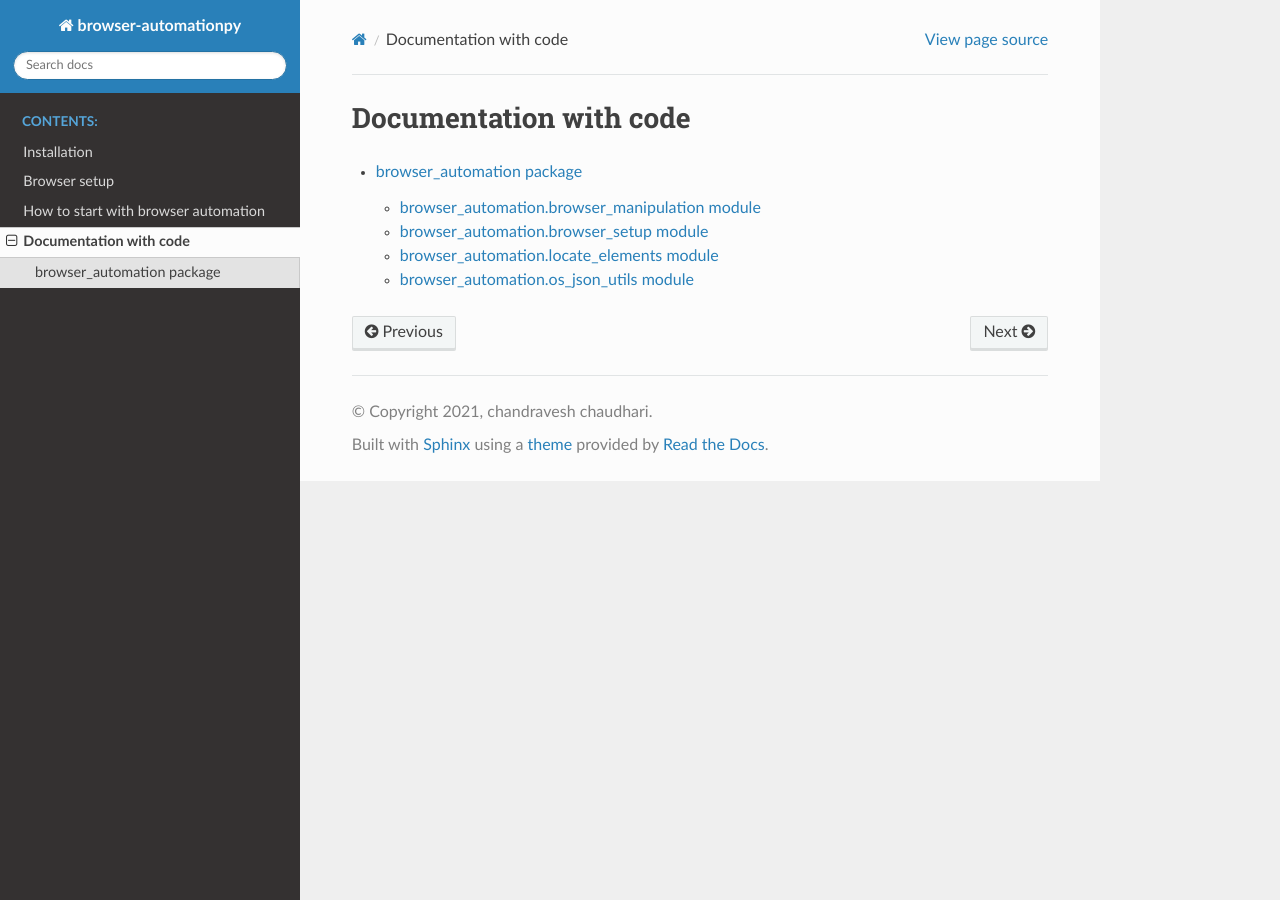
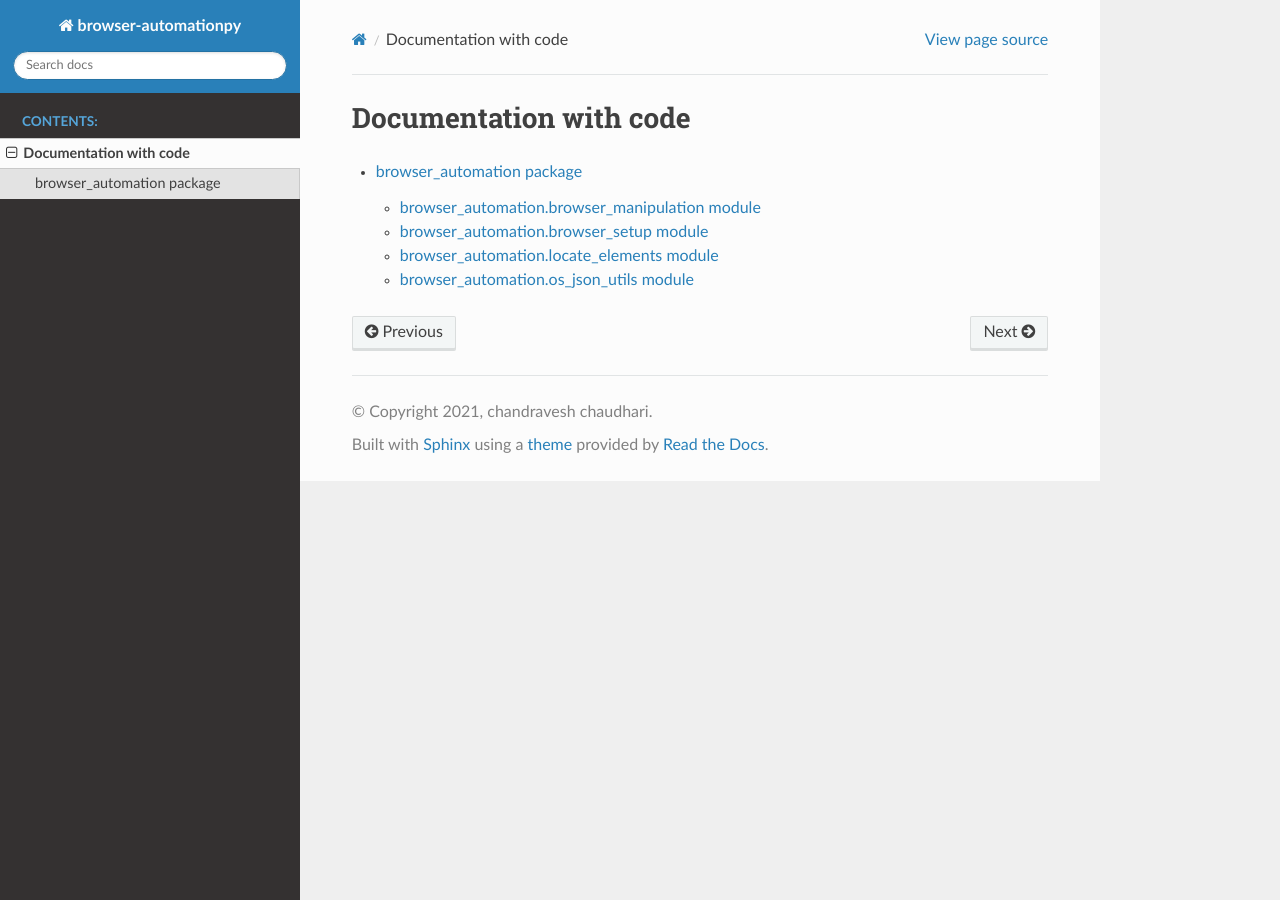
Before and after one commit to chandraveshchaudhari/browser-automationpy, a Sphinx documentation site: the page built from docs/modules.rst, in a window 1280 px wide. Built offline with Sphinx 7.4.7 and the Read the Docs theme 2.0.0, drawn with Linux system fonts in a browser that asks for light colours; pages that are not in the unit, such as notebooks, are missing from menus.

Commit message:
removed + extension

```diff
--- a/docs/conf.py
+++ b/docs/conf.py
@@ -44,10 +44,6 @@
 # Add `code-include` so that the code-include directives used in this documentation work
 # add 'nbsphinx' or 'myst_nb' to use jupyter notebooks.
 
-extensions += [
-
-    'nbsphinx',
-]
 # Add any paths that contain templates here, relative to this directory.
 templates_path = ['_templates']
 
```
